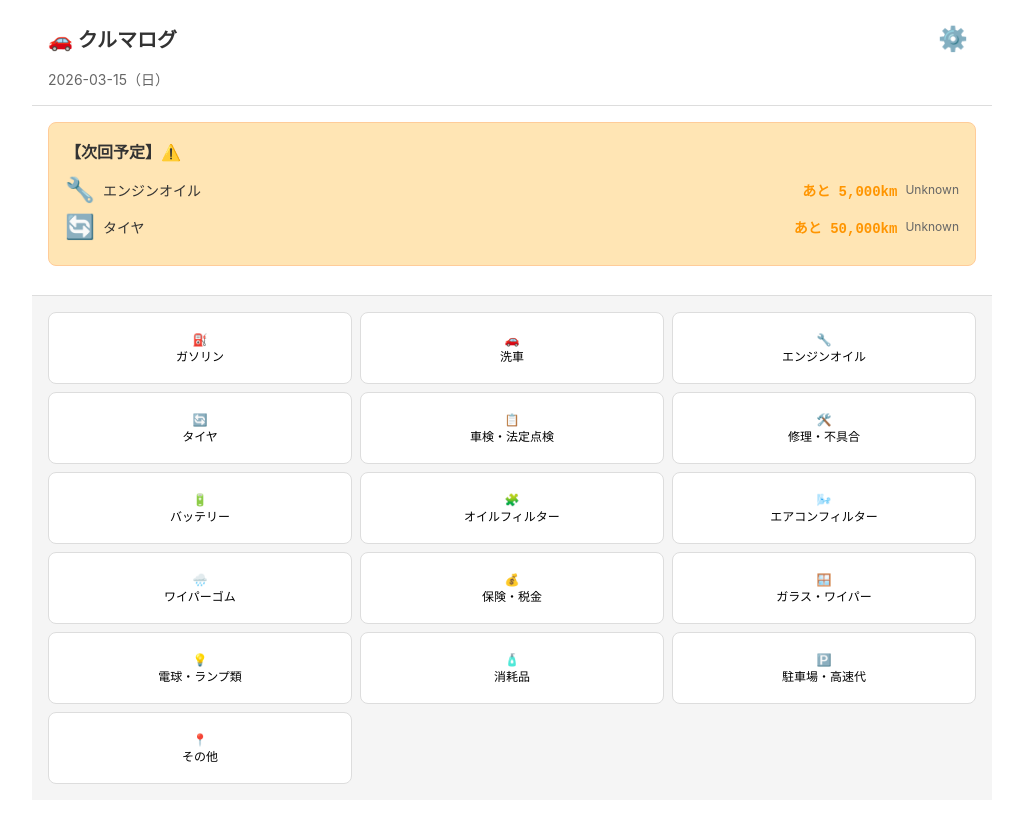
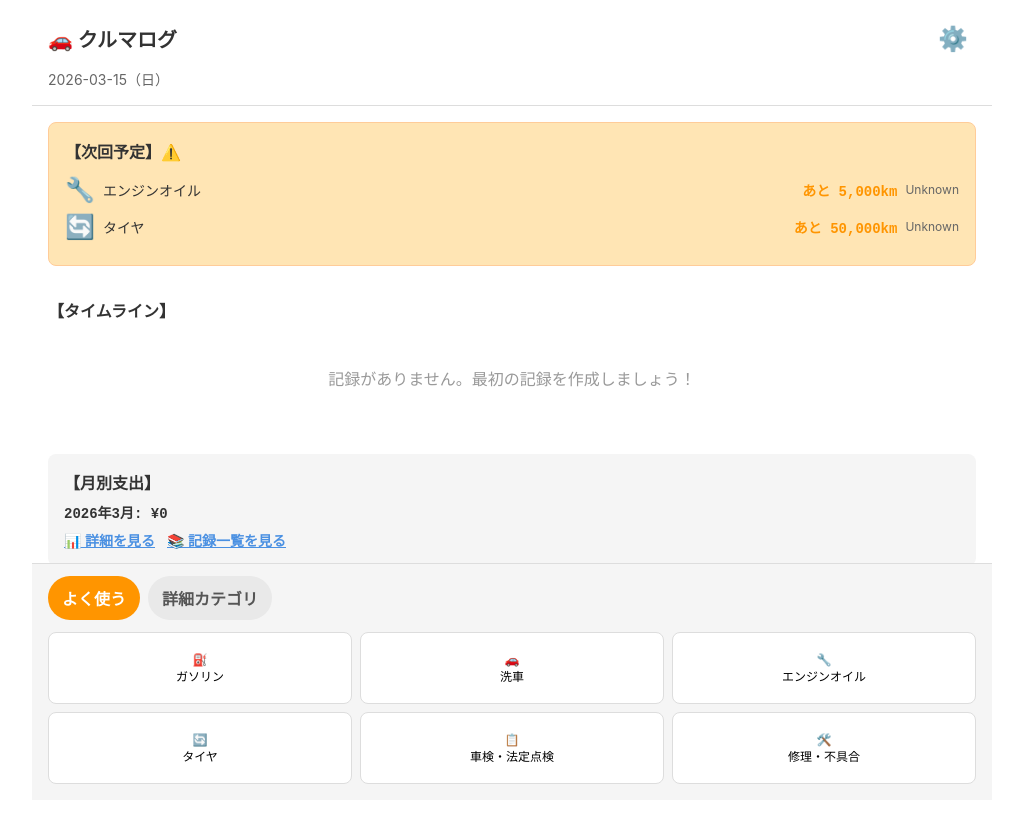
Before and after one commit to shun-devlab/kuruma-log, a Vue app: page / in a window 1280 px wide. Shown: the top 822 px of the page, without its empty margins (128-1151 px from the left). Built offline with nearby package versions, Linux system fonts and the light colour scheme.

Commit message:
feat: split record categories into primary and detail

```diff
--- a/src/utils/recordMeta.js
+++ b/src/utils/recordMeta.js
@@ -1,20 +1,20 @@
 export const RECORD_TYPES = [
-  { value: 'gasoline', label: 'ガソリン', fullLabel: 'ガソリン', icon: '⛽' },
-  { value: 'wash', label: '洗車', fullLabel: '洗車', icon: '🚗' },
-  { value: 'oil', label: 'エンジンオイル', fullLabel: 'エンジンオイル', icon: '🔧' },
-  { value: 'tire', label: 'タイヤ', fullLabel: 'タイヤ', icon: '🔄' },
-  { value: 'inspection', label: '車検・法定点検', fullLabel: '車検・法定点検', icon: '📋' },
-  { value: 'repair', label: '修理・不具合', fullLabel: '修理・不具合', icon: '🛠️' },
-  { value: 'battery', label: 'バッテリー', fullLabel: 'バッテリー', icon: '🔋' },
-  { value: 'oil_filter', label: 'オイルフィルター', fullLabel: 'オイルフィルター', icon: '🧩' },
-  { value: 'ac_filter', label: 'エアコンフィルター', fullLabel: 'エアコンフィルター', icon: '🌬️' },
-  { value: 'wiper_rubber', label: 'ワイパーゴム', fullLabel: 'ワイパーゴム', icon: '🌧️' },
-  { value: 'insurance', label: '保険・税金', fullLabel: '保険・税金', icon: '💰' },
-  { value: 'glass', label: 'ガラス・ワイパー', fullLabel: 'ガラス・ワイパー', icon: '🪟' },
-  { value: 'lamp', label: '電球・ランプ類', fullLabel: '電球・ランプ類', icon: '💡' },
-  { value: 'supplies', label: '消耗品', fullLabel: '消耗品', icon: '🧴' },
-  { value: 'parking', label: '駐車場・高速代', fullLabel: '駐車場・高速代', icon: '🅿️' },
-  { value: 'other', label: 'その他', fullLabel: 'その他', icon: '📍' }
+  { value: 'gasoline', label: 'ガソリン', fullLabel: 'ガソリン', icon: '⛽', group: 'primary' },
+  { value: 'wash', label: '洗車', fullLabel: '洗車', icon: '🚗', group: 'primary' },
+  { value: 'oil', label: 'エンジンオイル', fullLabel: 'エンジンオイル', icon: '🔧', group: 'primary' },
+  { value: 'tire', label: 'タイヤ', fullLabel: 'タイヤ', icon: '🔄', group: 'primary' },
+  { value: 'inspection', label: '車検・法定点検', fullLabel: '車検・法定点検', icon: '📋', group: 'primary' },
+  { value: 'repair', label: '修理・不具合', fullLabel: '修理・不具合', icon: '🛠️', group: 'primary' },
+  { value: 'battery', label: 'バッテリー', fullLabel: 'バッテリー', icon: '🔋', group: 'detail' },
+  { value: 'oil_filter', label: 'オイルフィルター', fullLabel: 'オイルフィルター', icon: '🧩', group: 'detail' },
+  { value: 'ac_filter', label: 'エアコンフィルター', fullLabel: 'エアコンフィルター', icon: '🌬️', group: 'detail' },
+  { value: 'wiper_rubber', label: 'ワイパーゴム', fullLabel: 'ワイパーゴム', icon: '🌧️', group: 'detail' },
+  { value: 'insurance', label: '保険・税金', fullLabel: '保険・税金', icon: '💰', group: 'detail' },
+  { value: 'glass', label: 'ガラス・ワイパー', fullLabel: 'ガラス・ワイパー', icon: '🪟', group: 'detail' },
+  { value: 'lamp', label: '電球・ランプ類', fullLabel: '電球・ランプ類', icon: '💡', group: 'detail' },
+  { value: 'supplies', label: '消耗品', fullLabel: '消耗品', icon: '🧴', group: 'detail' },
+  { value: 'parking', label: '駐車場・高速代', fullLabel: '駐車場・高速代', icon: '🅿️', group: 'detail' },
+  { value: 'other', label: 'その他', fullLabel: 'その他', icon: '📍', group: 'detail' }
 ]
 
 const META_MAP = Object.fromEntries(RECORD_TYPES.map((item) => [item.value, item]))
--- a/src/views/Home.vue
+++ b/src/views/Home.vue
@@ -54,15 +54,22 @@
       </div>
     </div>
 
+    <div class="record-panel-section">
+      <div class="record-panel-tabs">
+        <button class="record-tab" :class="{ active: categoryView === 'primary' }" @click="categoryView = 'primary'">よく使う</button>
+        <button class="record-tab" :class="{ active: categoryView === 'detail' }" @click="categoryView = 'detail'">詳細カテゴリ</button>
+      </div>
+
       <div class="record-buttons">
         <button
-        v-for="recordType in recordTypes"
+          v-for="recordType in visibleRecordTypes"
           :key="recordType.value"
           @click="selectRecord(recordType.value)"
           class="btn-record"
         >
           {{ recordType.icon }}<br>{{ recordType.label }}
         </button>
+      </div>
     </div>
 
     <RecordPanel
@@ -102,7 +109,8 @@ export default {
       selectedRecordType: null,
       selectedRecord: null,
       upcomingMaintenance: [],
-      currentMileage: 0
+      currentMileage: 0,
+      categoryView: 'primary'
     }
   },
   computed: {
@@ -131,6 +139,9 @@ export default {
     },
     recordTypes() {
       return RECORD_TYPES
+    },
+    visibleRecordTypes() {
+      return this.recordTypes.filter((item) => item.group === this.categoryView)
     }
   },
   watch: {
@@ -435,15 +446,40 @@ export default {
   color: #ff9500;
 }
 
+.record-panel-section {
+  position: sticky;
+  bottom: 0;
+  background: #f5f5f5;
+  border-top: 1px solid #dddddd;
+}
+
+.record-panel-tabs {
+  display: flex;
+  gap: 8px;
+  padding: 12px 16px 0;
+}
+
+.record-tab {
+  border: none;
+  background: #e9e9e9;
+  color: #555555;
+  padding: 10px 14px;
+  border-radius: 999px;
+  cursor: pointer;
+  font-weight: 600;
+}
+
+.record-tab.active {
+  background: #ff9500;
+  color: #ffffff;
+}
+
 .record-buttons {
   display: grid;
   grid-template-columns: repeat(3, minmax(0, 1fr));
   background: #f5f5f5;
-  padding: 16px;
+  padding: 12px 16px 16px;
   gap: 8px;
-  position: sticky;
-  bottom: 0;
-  border-top: 1px solid #dddddd;
 }
 
 .btn-record {
@@ -468,6 +504,10 @@ export default {
 }
 
 @media (max-width: 480px) {
+  .record-panel-tabs {
+    padding: 12px 8px 0;
+  }
+
   .record-buttons {
     grid-template-columns: repeat(2, minmax(0, 1fr));
     padding: 12px 8px;
```
Lines whose indentation alone changed are shown as unchanged.
